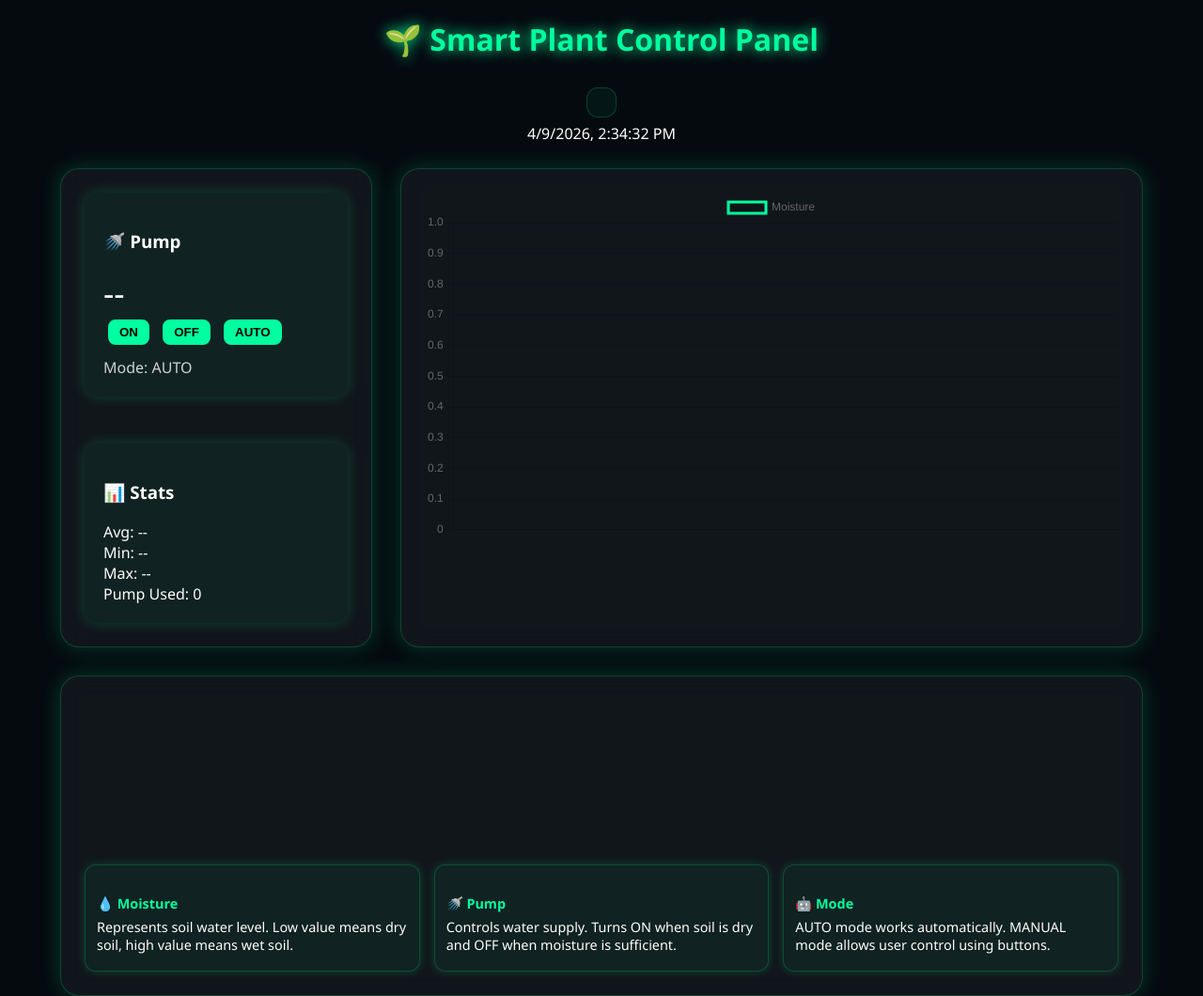
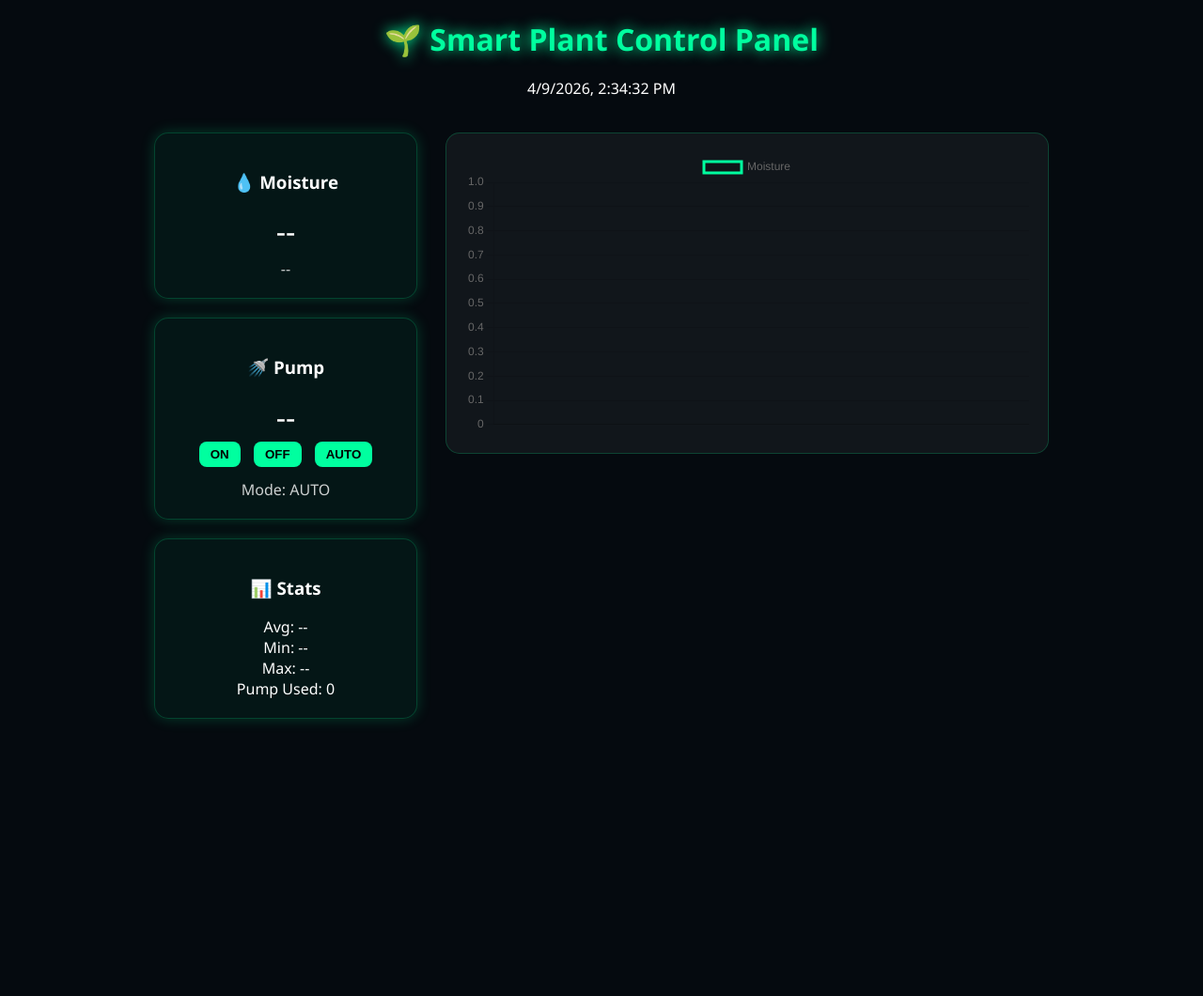
Before and after one commit to xxkid-hub/iot-project, a website: page public/index.html in a window 1280 px wide. Shown: the whole page at 94% size. After the commit the page ends 815 px from the top, so only its background shows below. Drawn offline with nearby package versions, Linux system fonts and the light colour scheme; no server answers.

Commit message:
Update index.html

```diff
--- a/public/index.html
+++ b/public/index.html
@@ -10,9 +10,7 @@
       font-family: 'Segoe UI', sans-serif;
       background: #050a0f;
       color: white;
-      display: flex;
-      flex-direction: column;
-      align-items: center;
+      text-align: center;
     }
 
     h1 {
@@ -38,20 +36,11 @@
 
     .main {
       display: flex;
-      width: 90%;
+      justify-content: center;
+      align-items: flex-start;
       gap: 30px;
-      margin-top: 20px;
+      padding: 20px;
       flex-wrap: wrap;
-      justify-content: center;
-    }
-
-    .panel {
-      background: rgba(255,255,255,0.05);
-      border: 1px solid rgba(0,255,150,0.2);
-      border-radius: 20px;
-      padding: 25px;
-      backdrop-filter: blur(12px);
-      box-shadow: 0 0 25px rgba(0,255,150,0.2);
     }
 
     .left {
@@ -62,21 +51,20 @@
     }
 
     .card {
+      background: rgba(0,255,150,0.05);
+      border: 1px solid rgba(0,255,150,0.2);
+      border-radius: 15px;
       padding: 20px;
-      border-radius: 15px;
-      background: rgba(0,255,150,0.05);
       box-shadow: 0 0 15px rgba(0,255,150,0.2);
-      transition: 0.3s;
     }
 
     .value {
-      font-size: 2.2rem;
+      font-size: 2rem;
       margin-top: 10px;
     }
 
     .pump-on {
       color: #00ff9f;
-      text-shadow: 0 0 10px #00ff9f;
     }
 
     .pump-off {
@@ -85,7 +73,6 @@
 
     .status {
       margin-top: 8px;
-      font-size: 1rem;
       opacity: 0.8;
     }
 
@@ -95,34 +82,16 @@
     }
 
     .graph {
-      flex: 1;
-      min-width: 400px;
-    }
-    p {
-  margin: 6px 0;
-}
-    .info-container {
-  display: flex;
-  gap: 15px;
-  margin-top: 20px;
-  flex-wrap: wrap;
+      width: 600px;
+      background: rgba(255,255,255,0.05);
+      border: 1px solid rgba(0,255,150,0.2);
+      border-radius: 15px;
+      padding: 20px;
     }
 
-.info-box {
-  flex: 1;
-  min-width: 180px;
-  background: rgba(0,255,150,0.05);
-  border: 1px solid rgba(0,255,150,0.2);
-  border-radius: 12px;
-  padding: 12px;
-  font-size: 0.9rem;
-  text-align: left;
-  box-shadow: 0 0 10px rgba(0,255,150,0.2);
-}
-
-.info-box h4 {
-  margin-bottom: 5px;
-  color: #00ff9f;
+    canvas {
+      width: 100% !important;
+      height: 300px !important;
     }
   </style>
 </head>
@@ -130,28 +99,18 @@
 <body>
 
   <h1>🌱 Smart Plant Control Panel</h1>
-  <div style="
-  max-width: 700px;
-  margin-top: 10px;
-  background: rgba(0,255,150,0.05);
-  padding: 15px;
-  border-radius: 12px;
-  border: 1px solid rgba(0,255,150,0.2);
-  font-size: 0.95rem;
-  line-height: 1.5;
-">
-
-
-</div>
   <p id="clock"></p>
 
   <div class="main">
 
-    <!-- LEFT PANEL -->
-    <div class="panel left">
+    <!-- LEFT SIDE -->
+    <div class="left">
 
-
-
+      <div class="card">
+        <h3>💧 Moisture</h3>
+        <div class="value" id="moisture">--</div>
+        <div class="status" id="status">--</div>
+      </div>
 
       <div class="card">
         <h3>🚿 Pump</h3>
@@ -166,8 +125,6 @@
         <div class="status" id="mode">Mode: AUTO</div>
       </div>
 
-      <div class="alert" id="alert"></div>
-
       <div class="card">
         <h3>📊 Stats</h3>
         <div id="avg">Avg: --</div>
@@ -176,34 +133,13 @@
         <div id="pumpCount">Pump Used: 0</div>
       </div>
 
+      <div class="alert" id="alert"></div>
+
     </div>
 
     <!-- GRAPH -->
-    <div class="panel graph">
+    <div class="graph">
       <canvas id="chart"></canvas>
-    </div>
-    <div class="panel graph">
-  <canvas id="chart"></canvas>
-
-  <!-- 🔥 DESCRIPTION BOXES -->
-  <div class="info-container">
-
-    <div class="info-box">
-      <h4>💧 Moisture</h4>
-      <p>Represents soil water level. Low value means dry soil, high value means wet soil.</p>
-    </div>
-
-    <div class="info-box">
-      <h4>🚿 Pump</h4>
-      <p>Controls water supply. Turns ON when soil is dry and OFF when moisture is sufficient.</p>
-    </div>
-
-    <div class="info-box">
-      <h4>🤖 Mode</h4>
-      <p>AUTO mode works automatically. MANUAL mode allows user control using buttons.</p>
-    </div>
-
-  </div>
     </div>
 
   </div>
@@ -230,6 +166,7 @@
   }
 });
 
+// Smooth data
 function generateMoisture() {
   let change = Math.floor(Math.random() * 200 - 100);
   currentMoisture += change;
@@ -240,6 +177,7 @@
   return currentMoisture;
 }
 
+// Send data
 async function sendFakeData() {
   let moisture = generateMoisture();
 
@@ -254,6 +192,7 @@
   });
 }
 
+// Get data
 async function getData() {
   const res = await fetch('/api/sensor');
   const data = await res.json();
@@ -266,7 +205,6 @@
   pumpEl.innerText = data.pump;
   pumpEl.className = "value " + (data.pump === "ON" ? "pump-on" : "pump-off");
 
-      // Mode
   document.getElementById("mode").innerText =
     "Mode: " + (manualPump === null ? "AUTO" : "MANUAL");
 
@@ -310,20 +248,10 @@
 // Manual control
 async function turnPumpOn() {
   manualPump = "ON";
-      await fetch('/api/sensor', {
-        method: 'POST',
-        headers: { 'Content-Type': 'application/json' },
-        body: JSON.stringify({ moisture: currentMoisture, pump: "ON" })
-      });
 }
 
 async function turnPumpOff() {
   manualPump = "OFF";
-      await fetch('/api/sensor', {
-        method: 'POST',
-        headers: { 'Content-Type': 'application/json' },
-        body: JSON.stringify({ moisture: currentMoisture, pump: "OFF" })
-      });
 }
 
 function autoMode() {
```
Lines whose indentation alone changed are shown as unchanged.
